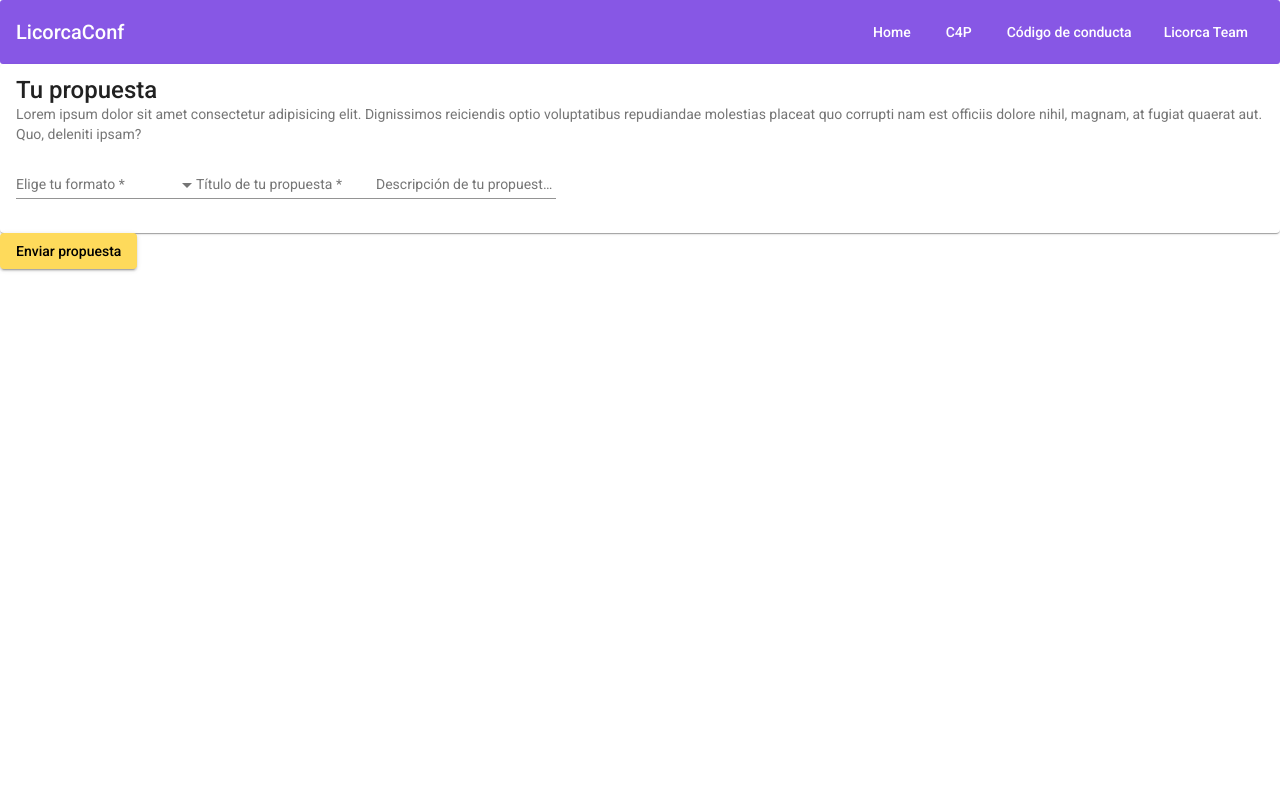
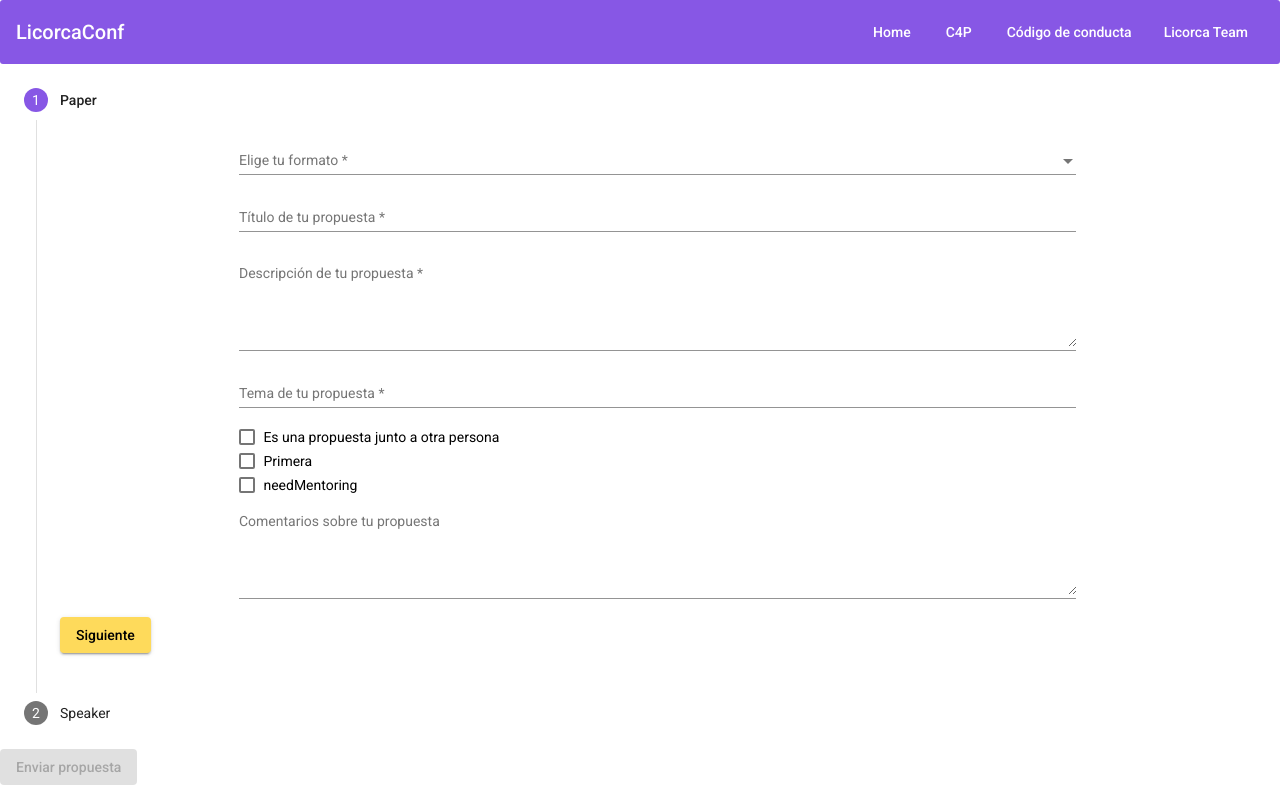
Before and after one commit to cristinapampin/licorcaconf, an Angular app: page /call-4-papers in a window 1280 px wide. Built offline with nearby package versions, Linux system fonts and the light colour scheme.

Commit message:
add paperForm, speakerForm and secondSpeakerForm

```diff
--- /dev/null
+++ b/src/app/components/paper-form/paper-form.component.html
@@ -0,0 +1,49 @@
+<div [formGroup]="paperForm" fxFlex="100" fxLayout="row" fxLayoutAlign="center">
+  <div fxFlex="70" fxLayout="column" fxLayoutAlign="top">
+    <mat-form-field>
+      <mat-label>Elige tu formato</mat-label>
+      <mat-select formControlName="typePaper">
+        <mat-option value="typePaper.talk">Charla</mat-option>
+        <mat-option value="typePaper.openSpace">Open space</mat-option>
+      </mat-select>
+      <mat-error *ngIf="paperForm.get('typePaper').errors?.['required']">Es obligatorio</mat-error>
+    </mat-form-field>
+
+    <mat-form-field>
+      <mat-label>Título de tu propuesta</mat-label>
+      <input matInput formControlName="titlePaper">
+      <mat-error *ngIf="paperForm.get('titlePaper').errors?.['required']">Es obligatorio</mat-error>
+    </mat-form-field>
+
+    <mat-form-field>
+      <mat-label>Descripción de tu propuesta</mat-label>
+      <textarea matInput formControlName="descriptionPaper" rows="5"> </textarea>
+      <mat-error *ngIf="paperForm.get('descriptionPaper').errors?.['required']">Es obligatorio</mat-error>
+      <mat-error *ngIf="paperForm.get('descriptionPaper').errors?.['minLength']">Min 350 caracteres</mat-error>
+    </mat-form-field>
+
+    <mat-form-field>
+      <mat-label>Tema de tu propuesta</mat-label>
+      <input matInput formControlName="topicPaper">
+      <mat-error *ngIf="paperForm.get('topicPaper').errors?.['required']">Es obligatorio</mat-error>
+    </mat-form-field>
+
+    <div class="c4p-field">
+      <mat-checkbox formControlName="isDoublePaper" (change)="checkIsDoublePaper($event)">Es una propuesta junto a otra
+        persona</mat-checkbox>
+    </div>
+
+    <div class="c4p-field">
+      <mat-checkbox formControlName="firstTalk">Primera</mat-checkbox>
+    </div>
+    <div class="c4p-field">
+      <mat-checkbox formControlName="needMentoring">needMentoring</mat-checkbox>
+    </div>
+
+    <mat-form-field>
+      <mat-label>Comentarios sobre tu propuesta</mat-label>
+      <textarea matInput formControlName="commentsPaper" rows="5"> </textarea>
+    </mat-form-field>
+  </div>
+
+</div>
--- /dev/null
+++ b/src/app/components/paper-form/paper-form.component.ts
@@ -0,0 +1,27 @@
+import { Component, EventEmitter, Input, OnInit, Output } from '@angular/core';
+import { FormBuilder, FormGroup, Validators } from '@angular/forms';
+import { MatCheckboxChange } from '@angular/material/checkbox';
+import { TypePaperEnum } from 'src/app/model/typePaper.enum';
+
+@Component({
+  selector: 'app-paper-form',
+  templateUrl: './paper-form.component.html',
+  styleUrls: ['./paper-form.component.scss']
+})
+export class PaperFormComponent implements OnInit {
+  @Input() paperForm: FormGroup
+  @Output() isDoublePaper = new EventEmitter()
+
+  typePaper: TypePaperEnum
+
+  constructor(private formBuilder: FormBuilder) { }
+
+  ngOnInit(): void {
+  }
+
+  checkIsDoublePaper(event: MatCheckboxChange) {
+    this.isDoublePaper.emit(event.checked)
+  }
+
+
+}
--- /dev/null
+++ b/src/app/components/speaker-form/speaker-form.component.html
@@ -0,0 +1,75 @@
+<div [formGroup]="speakerForm" fxFlex="100" fxLayout="row" fxLayoutAlign="center">
+  <div fxFlex="70" fxLayout="column" fxLayoutAlign="top">
+    <mat-form-field>
+      <mat-label>Nombre completo</mat-label>
+      <input matInput formControlName="speakerFullName">
+      <mat-error *ngIf="speakerForm.get('speakerFullName').errors?.['required']">Es obligatorio</mat-error>
+    </mat-form-field>
+
+    <mat-form-field>
+      <mat-label>Elige tu pronombre</mat-label>
+      <mat-select formControlName="speakerPronoun">
+        <mat-option value="ella">Ella</mat-option>
+        <mat-option value="elle">Elle</mat-option>
+        <mat-option value="el">El</mat-option>
+        <!-- otro-->
+      </mat-select>
+      <mat-error *ngIf="speakerForm.get('speakerPronoun').errors?.['required']">Es obligatorio</mat-error>
+    </mat-form-field>
+
+    <mat-form-field>
+      <mat-label>Email</mat-label>
+      <input matInput formControlName="speakerMail">
+      <mat-error *ngIf="speakerForm.get('speakerMail').errors?.['required']">Es obligatorio</mat-error>
+      <mat-error *ngIf="speakerForm.get('speakerMail').errors?.['email']">Format</mat-error>
+    </mat-form-field>
+
+    <mat-form-field>
+      <mat-label>Bio</mat-label>
+      <textarea matInput formControlName="speakerBio" rows="5"> </textarea>
+      <mat-error *ngIf="speakerForm.get('speakerBio').errors?.['required']">Es obligatorio</mat-error>
+      <mat-error *ngIf="speakerForm.get('speakerBio').errors?.['minLength']">Format</mat-error>
+    </mat-form-field>
+
+    <mat-form-field>
+      <mat-label>Rol</mat-label>
+      <input matInput formControlName="speakerRole">
+      <mat-error *ngIf="speakerForm.get('speakerRole').errors?.['required']">Es obligatorio</mat-error>
+    </mat-form-field>
+
+    <mat-form-field>
+      <mat-label>Años de experiencia</mat-label>
+      <input matInput formControlName="speakerSeniority">
+      <mat-error *ngIf="speakerForm.get('speakerSeniority').errors?.['required']">Es obligatorio</mat-error>
+    </mat-form-field>
+
+
+    <mat-form-field>
+      <mat-label>Twitter</mat-label>
+      <input matInput formControlName="speakerTwitter">
+    </mat-form-field>
+
+    <mat-form-field>
+      <mat-label>¿Desde donde vendrás a LicorcaConf?</mat-label>
+      <textarea matInput formControlName="speakerLocation" rows="5"> </textarea>
+      <mat-error *ngIf="speakerForm.get('speakerLocation').errors?.['required']">Es obligatorio</mat-error>
+    </mat-form-field>
+
+
+    <div class="c4p-field">
+      <mat-checkbox formControlName="speakerNeedsDoubleBed" (change)="checkSpeakerNeedsDoubleBed($event)">Voy a asistir
+        con compañía</mat-checkbox>
+    </div>
+
+    <mat-form-field *ngIf="showNeedsDescription">
+      <mat-label>tell</mat-label>
+      <textarea matInput formControlName="speakerNeedsDescription" rows="5"> </textarea>
+    </mat-form-field>
+
+
+    <mat-form-field>
+      <mat-label>Otros comentarios</mat-label>
+      <textarea matInput formControlName="commentsSpeaker" rows="5"> </textarea>
+    </mat-form-field>
+  </div>
+</div>
--- /dev/null
+++ b/src/app/components/speaker-form/speaker-form.component.ts
@@ -0,0 +1,25 @@
+import { Component, EventEmitter, Input, OnInit, Output } from '@angular/core';
+import { FormBuilder, FormGroup } from '@angular/forms';
+import { MatCheckboxChange } from '@angular/material/checkbox';
+
+@Component({
+  selector: 'app-speaker-form',
+  templateUrl: './speaker-form.component.html',
+  styleUrls: ['./speaker-form.component.scss']
+})
+export class SpeakerFormComponent implements OnInit {
+
+  @Input() speakerForm: FormGroup
+  @Output() speakerNeedsChange = new EventEmitter()
+  showNeedsDescription: boolean = false
+
+  constructor(private formBuilder: FormBuilder) { }
+
+  ngOnInit(): void { }
+
+  checkSpeakerNeedsDoubleBed(event: MatCheckboxChange) {
+    this.speakerNeedsChange.emit(event.checked)
+    this.showNeedsDescription = event.checked
+  }
+
+}
--- a/src/app/pages/call4papers/call4papers.component.html
+++ b/src/app/pages/call4papers/call4papers.component.html
@@ -1,39 +1,44 @@
-<form [formGroup]="paperForm">
-  <div>
-    <mat-card>
-      <mat-card-title>Tu propuesta</mat-card-title>
-      <mat-card-subtitle>Lorem ipsum dolor sit amet consectetur adipisicing elit. Dignissimos reiciendis optio
-        voluptatibus repudiandae molestias placeat quo corrupti nam est officiis dolore nihil, magnam, at fugiat quaerat
-        aut. Quo, deleniti ipsam?</mat-card-subtitle>
+<mat-vertical-stepper [linear]="false" #stepper animationDuration="1800">
 
-      <mat-form-field>
-        <mat-label>Elige tu formato</mat-label>
-        <mat-select formControlName="typePaper">
-          <mat-option value="typePaper.talk">Charla</mat-option>
-          <mat-option value="typePaper.openSpace">Open space</mat-option>
-        </mat-select>
-        <mat-error *ngIf="paperForm.get('typePaper').errors?.['required']">Es obligatorio</mat-error>
-      </mat-form-field>
+  <mat-step [stepControl]="paperForm">
+    <form [formGroup]="paperForm">
+      <ng-template matStepLabel>Paper</ng-template>
+      <app-paper-form [paperForm]="paperForm" (isDoublePaper)="onChangeDoublePaper($event)"></app-paper-form>
+      <div>
+        <button mat-raised-button matStepperNext color="accent">Siguiente</button>
+      </div>
+    </form>
+  </mat-step>
 
-      <mat-form-field>
-        <mat-label>Título de tu propuesta</mat-label>
-        <input matInput formControlName="titlePaper">
-        <mat-error *ngIf="paperForm.get('titlePaper').errors?.['required']">Es obligatorio</mat-error>
-      </mat-form-field>
+  <mat-step [stepControl]="speakerForm">
+    <form [formGroup]="speakerForm">
+      <ng-template matStepLabel>Speaker</ng-template>
 
-      <mat-form-field>
-        <mat-label>Descripción de tu propuesta</mat-label>
-        <input matInput formControlName="descriptionPaper">
-        <mat-error *ngIf="paperForm.get('descriptionPaper').errors?.['required']">Es obligatorio</mat-error>
-        <mat-error *ngIf="paperForm.get('descriptionPaper').errors?.['minLength']">Min 350 caracteres</mat-error>
-      </mat-form-field>
+      <app-speaker-form [speakerForm]="speakerForm" (speakerNeedsChange)="onChangeSpekerNeeds($event)">
+      </app-speaker-form>
+      <div>
+        <button mat-raised-button matStepperPrevious>Volver</button>
+        <button mat-raised-button matStepperNext color="accent">Siguiente</button>
+      </div>
+    </form>
+  </mat-step>
 
-      <!-- <mat-checkbox class="col-12 col-md-4 mt-3" formControlName="firstTalk">Primera</mat-checkbox>-->
+  <mat-step [stepControl]="secondSpeakerForm" *ngIf="paperHas2Speakers">
+    <form [formGroup]="secondSpeakerForm">
+      <ng-template matStepLabel>Second Speaker</ng-template>
 
-    </mat-card>
+      <app-speaker-form [speakerForm]="secondSpeakerForm" (speakerNeedsChange)="onChangeSpekerNeeds($event)">
+      </app-speaker-form>
+      <div>
+        <button mat-raised-button matStepperPrevious>Volver</button>
+        <button mat-raised-button matStepperNext color="accent">Siguiente</button>
+      </div>
+    </form>
+  </mat-step>
 
 
-  </div>
-</form>
+</mat-vertical-stepper>
 
-<button mat-raised-button color="accent">Enviar propuesta</button>
+<button mat-raised-button color="warn" (click)="sendPaper()"
+  [disabled]="paperForm.invalid || speakerForm.invalid || (paperHas2Speakers && secondSpeakerForm.invalid)">Enviar
+  propuesta</button>
--- a/src/app/pages/call4papers/call4papers.component.ts
+++ b/src/app/pages/call4papers/call4papers.component.ts
@@ -1,6 +1,5 @@
 import { Component, OnInit } from '@angular/core';
 import { FormBuilder, FormGroup, Validators } from '@angular/forms';
-import { TypePaperEnum } from 'src/app/model/typePaper.enum';
 
 @Component({
   selector: 'app-call4papers',
@@ -8,25 +7,33 @@
   styleUrls: ['./call4papers.component.scss']
 })
 export class Call4papersComponent implements OnInit {
-
   paperForm: FormGroup
-  typePaper: TypePaperEnum
+  speakerForm: FormGroup
+  secondSpeakerForm: FormGroup
+  paperHas2Speakers: boolean
 
   constructor(private formBuilder: FormBuilder) { }
 
   ngOnInit(): void {
     this.createPaperform()
+    this.speakerForm = this.createSpeakerform()
   }
-
   createPaperform() {
     this.paperForm = this.formBuilder.group({
       typePaper: ['', Validators.required],
       titlePaper: ['', Validators.required],
       descriptionPaper: ['', [Validators.required, Validators.minLength(350)]],
       topicPaper: ['', Validators.required],
-      firstTalk: [''],
-      needMentoring: [''],
+      firstTalk: false,
+      needMentoring: false,
       commentsPaper: [''],
+      isDoublePaper: false
+      //legalAccept: false
+    })
+  }
+
+  createSpeakerform() {
+    return this.formBuilder.group({
       speakerFullName: ['', Validators.required],
       speakerMail: ['', [Validators.required, Validators.email]],
       speakerBio: ['', [Validators.required, Validators.minLength(250)]],
@@ -34,15 +41,35 @@
       speakerPronoun: ['', Validators.required],
       speakerRole: ['', Validators.required],
       speakerSeniority: ['', Validators.required],
-      isDoublePaper: [''],
-      speakerNeedsDoubleBed: [''],
+      isDoublePaper: false,
+      speakerNeedsDoubleBed: false,
+      speakerNeedsDescription: [''],
       speakerLocation: ['', Validators.required],
       commentsSpeaker: [''],
     })
   }
 
+  onChangeDoublePaper(isDoublePaper: boolean) {
+    this.paperHas2Speakers = isDoublePaper
+    if (isDoublePaper) {
+      this.secondSpeakerForm = this.createSpeakerform()
+    } else {
+      delete this.secondSpeakerForm
+    }
+  }
 
-  savePaper() {
-    console.log(this.paperForm.value, this.paperForm.valid)
+  onChangeSpekerNeeds(speakerNeedsDoubleBed: boolean) {
+    if (speakerNeedsDoubleBed) {
+      this.speakerForm.get('speakerNeedsDescription').addValidators([Validators.required])
+    } else {
+      this.speakerForm.get('speakerNeedsDescription').clearValidators()
+      this.speakerForm.get('speakerNeedsDescription').setValue('')
+    }
   }
+
+  sendPaper() {
+    console.log(this.paperForm.value, this.speakerForm.value, this.secondSpeakerForm.value)
+
+  }
+
 }
```
Also changed, not shown: src/app/app.module.ts (+9 -1 lines), src/app/components/paper-form/paper-form.component.scss (added), src/app/components/speaker-form/speaker-form.component.scss (added), 2 other files (tests, documents, lock files or other folders).
